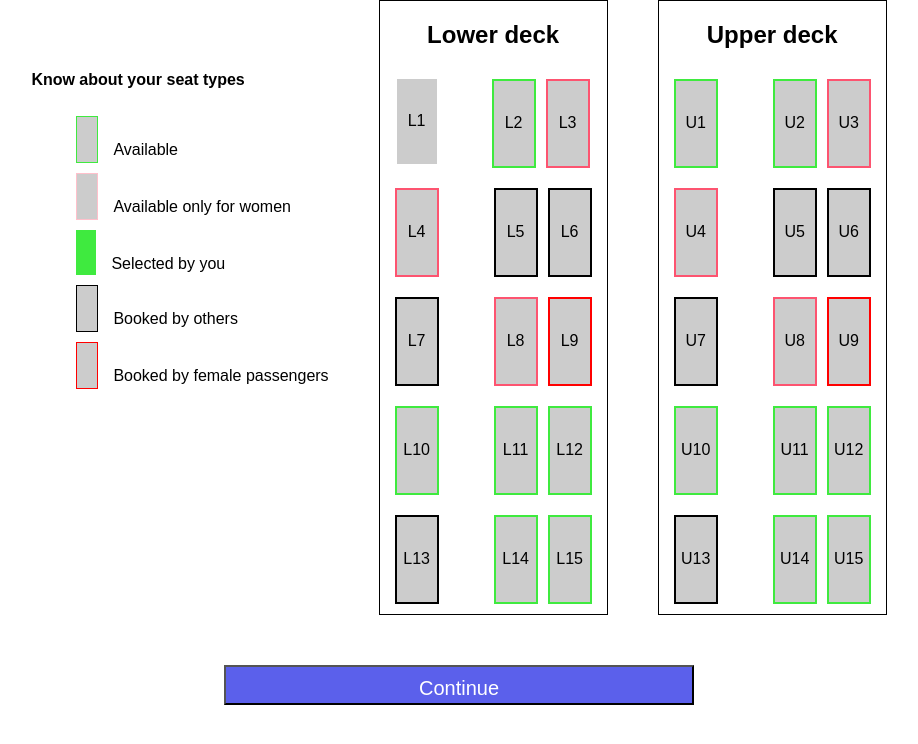
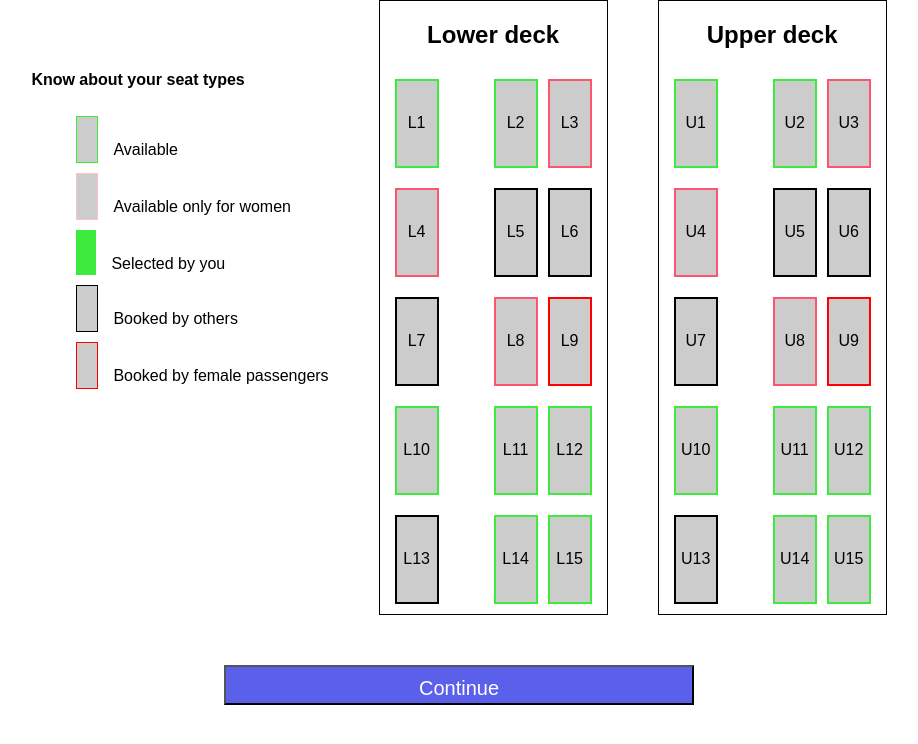
Before and after one commit to manipandit/startoon-bus-booking-assessment, a plain HTML site: page index.html in a window 1280 px wide. Shown: the whole page, without its empty margins (181-1099 px from the left). Drawn offline with Linux system fonts and the light colour scheme.

Commit message:
small change in index

```diff
--- a/index.html
+++ b/index.html
@@ -44,7 +44,7 @@
         <div class="seat-container ld">
           <h2>Lower deck</h2>
           <div class="seat-row">
-            <div class="seat" id="seat1">
+            <div class="seat available" id="seat1">
               L1
               <div class="price">₹2999</div>
             </div>
```
